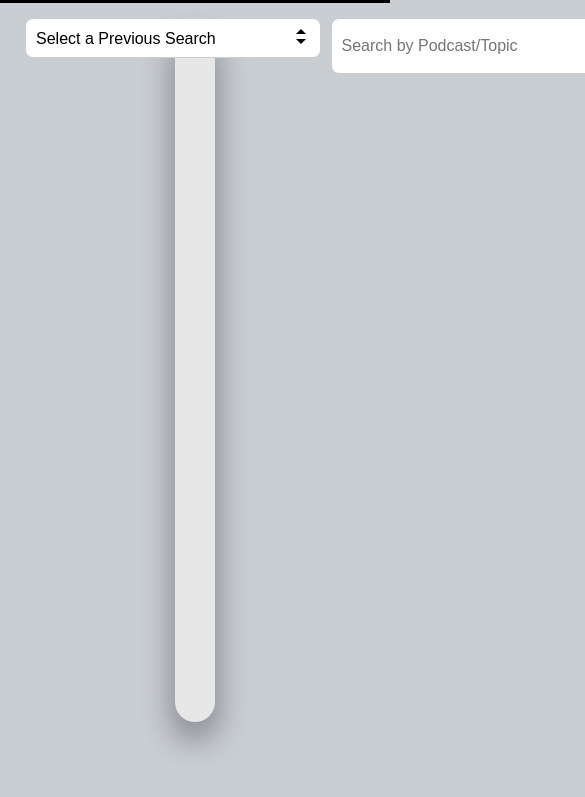
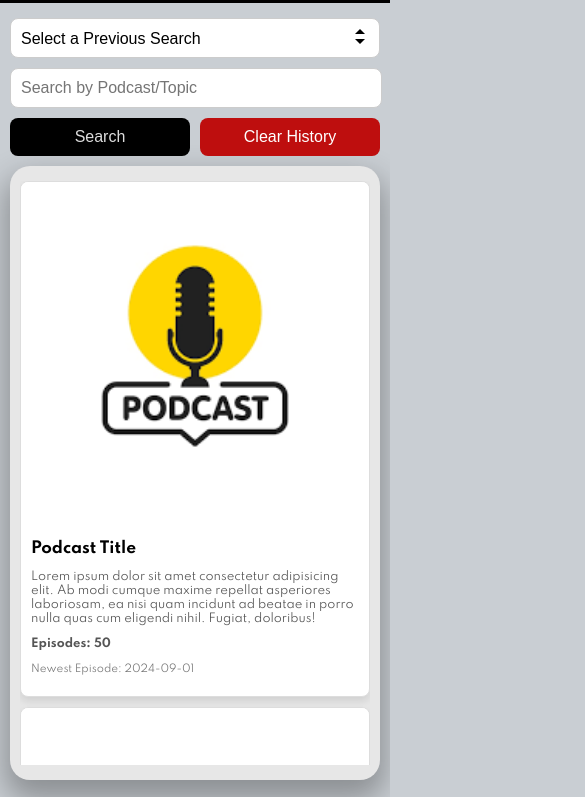
Before and after one commit to faradilshodov/podcast-player, a website: page public/index.html in a window 390 px wide. Shown: the part 47-844 px from the top of the page, 585 px wide, since content can reach past the window. Drawn offline with Linux system fonts and the light colour scheme.

Commit message:
Added search mobile ui

```diff
--- a/public/style.css
+++ b/public/style.css
@@ -453,6 +453,48 @@ button:hover {
 		flex-direction: column;
 	}
 
+	.search-container {
+		position: relative;
+		flex-direction: column;
+		left: 5px;
+	}
+
+	.custom-select {
+		width: calc(100% - 20px);
+		margin-right: unset;
+		margin-bottom: 10px;
+	}
+
+	input {
+		width: calc(100% - 40px);
+	}
+
+	.search-buttons {
+		width: calc(100% - 10px);
+	}
+
+	button {
+		width: 50%;
+	}
+
+	.main-container {
+		width: calc(100% - 20px);
+		height: calc(100% - 180px);
+		margin-top: 65px;
+		padding:5px 10px;
+	}
+
+	/* Cards container */
+	.cards-container {
+		gap: 10px;
+		margin-top: 10px;
+		margin-bottom: 10px;
+	}
+
+	.card {
+		width: 100%;
+	}
+
 	/* Player */
 	.player-container {
 		position: relative;
@@ -481,3 +523,23 @@ button:hover {
 		height: calc(100% - 480px);
 	}
 }
+
+/* Smartphone Vertical: Media Queries */
+@media (max-width: 500px) {
+	.card {
+		height: auto;
+		align-items: flex-start;
+		flex-direction: column;
+	}
+
+	.card img {
+		width: 100%;
+	}
+
+	.card-content {
+		width: auto;
+		padding: 10px;
+		font-size: 80%;
+		overflow-y: unset;
+	}
+}
```
